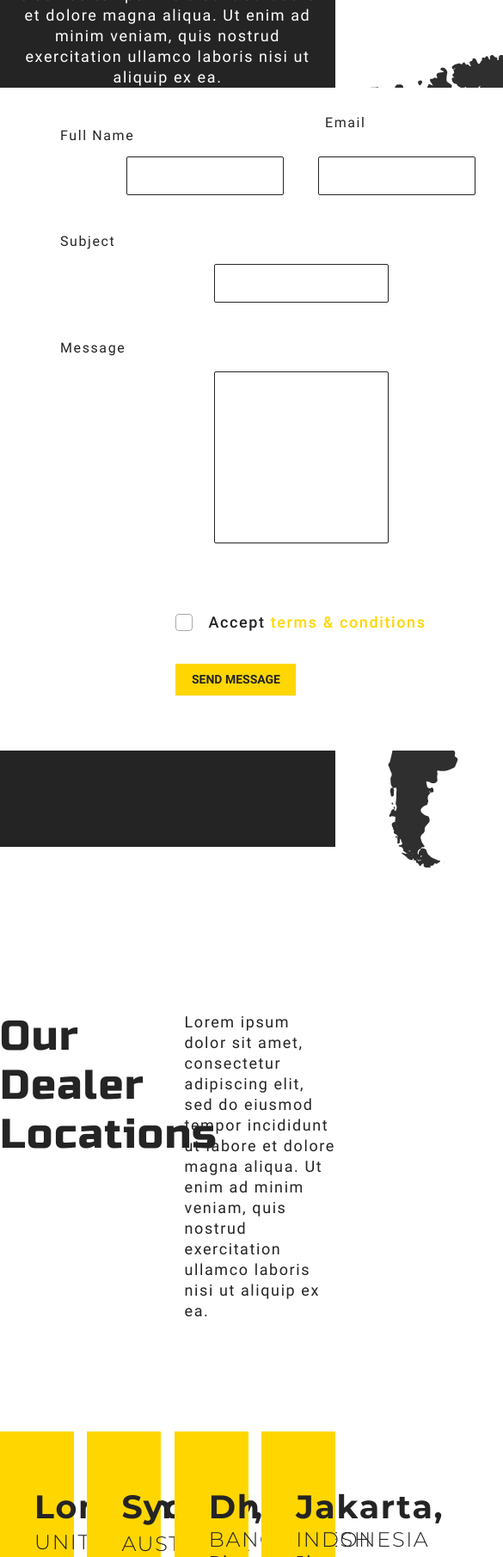
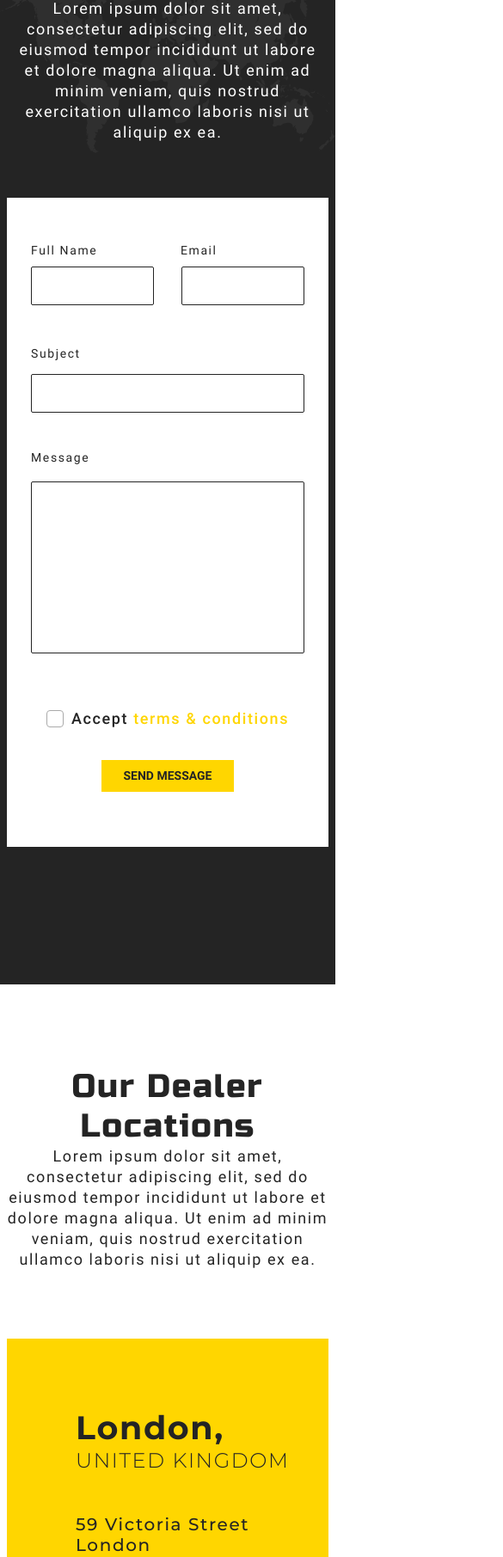
Before and after one commit to Fpsska/KarBox-Online-Store, a website: page app/fifth.html in a window 390 px wide. Shown: the part 189-2000 px from the top of the page at 86% size, 585 px wide, since content can reach past the window. Drawn offline with Linux system fonts and the light colour scheme.

Commit message:
feat: add responsive for fifth page

```diff
--- a/app/fifth.html
+++ b/app/fifth.html
@@ -18,9 +18,9 @@
                 </a>
                 <nav class="menu header__menu" id="header__menu">
                     <ul class="menu__list">
-                        <li class="menu__item" data-menuanchor="home"><a href="#home"
+                        <li class="menu__item active" data-menuanchor="home"><a href="#home"
                                 class="menu__link">Home</a></li>
-                        <li class="menu__item active" data-menuanchor="about"><a href="#about" class="menu__link">About</a>
+                        <li class="menu__item" data-menuanchor="about"><a href="#about" class="menu__link">About</a>
                         </li>
                         <li class="menu__item" data-menuanchor=""><a href="#" class="menu__link">Services</a></li>
                         <li class="menu__item" data-menuanchor="products"><a href="#products"
@@ -39,7 +39,7 @@
                 <nav class="menu header__menu" id="header__menu">
                     <ul class="menu__list">
                         <li class="menu__item active" data-menuanchor="home"><a href="#home"
-                                class="menu__link">About</a>
+                                class="menu__link">Home</a>
                         </li>
                     </ul>
                 </nav>
@@ -48,11 +48,12 @@
         </div>
     </header>
     <!-- /.HEADER -->
-    <section class="contacs bg-dark">
+    <section class="contacts bg-dark">
+
         <div class="container_description">
 
-            <div class="contacs__header">
-                <div class="text">
+            <div class="contacts__header">
+                <div class="text text_fourth">
                     <h3 class="text__subtitle">Contact Us</h3>
                     <p class="text__descrpt">Lorem ipsum dolor sit amet, consectetur adipiscing elit, sed do eiusmod
                         tempor
@@ -60,6 +61,11 @@
                         ullamco laboris nisi ut aliquip ex ea.</p>
                 </div>
 
+                <div class="contacts__background">
+                    <img class="contacts__img " src="../img/mapBackground.svg" alt="map">
+                </div>
+
+                <div class="contacts__form">
                     <div class="form">
 
                         <div class="form__section_1">
@@ -85,14 +91,17 @@
                                 <label for="ch1" class="checkBox__label">Accept <span style="color: #ffd600">terms &
                                         conditions</span></label>
                             </div>
+                            <div class="form__btn">
                                 <button class="btn btn--yellow">SEND MESSAGE</button>
+                            </div>
+                        </div>
+                    </div>
                 </div>
 
             </div>
         </div>
-        </div>
 
-        <div class="contacs__footer bg-light">
+        <div class="contacts__footer bg-light">
             <div class="container_description">
 
 
--- a/app/scss/_global.scss
+++ b/app/scss/_global.scss
@@ -114,6 +114,10 @@ $light-gray: #f9f9f9;
     padding: 8em 0;
     color: #fff;
 }
+
+// .text_fifth {
+//     padding: 8em 0;
+// }
 
 .container {
     max-width: 1600px;
@@ -250,7 +254,6 @@ body {
     background-color: $dark;
     text-transform: uppercase;
     align-items: center;
-    // height: 140px;
     padding: 2em 0;
     width: 100%;
     display: flex;
@@ -306,15 +309,18 @@ body {
     flex-direction: column;
     &__title {
         @extend %rb-medium;
+        z-index: 1;
         font-size: 20px;
         margin-bottom: 16px;
     }
     &__subtitle {
         @extend %rus-regular;
+        z-index: 1;
         font-size: 60px;
         margin-bottom: 42px;
     }
     &__descrpt {
+        z-index: 1;
         max-width: 790px;
         font-size: 18px;
         margin: 0 auto;
@@ -550,7 +556,7 @@ body {
     &__title {
         font-size: 48px;
         @extend %rus-regular;
-        width: 35%;
+        max-width: 35%;
     }
     &__subtitle {
         font-size: 18px;
@@ -563,7 +569,7 @@ body {
         justify-content: space-between;
     }
     &__item {
-        width: 25%;
+        max-width: 25%;
         padding: 4em 1.5em 4em 2.5em;
         display: flex;
         flex-direction: column;
@@ -573,11 +579,9 @@ body {
         display: flex;
         justify-content: space-between;
         flex-direction: row;
-        flex-wrap: wrap;
     }
     &__item {
         width: 22%;
-        height: 27em;
         background-color: $yellow;
     }
     &__city {
@@ -625,22 +629,6 @@ body {
         display: none;
     }
 }
-
-// .position__stage_first {
-//     &::before {
-//         content: url(../img/slash.svg);
-//         position: absolute;
-//         top: 0;
-//         left: 150%;
-//     }
-//     &::after {
-//         content: url(../img/slash.svg);
-//         position: absolute;
-//         top: 0;
-//         left: 540%;
-//     }
-// }
-
 .position__stage.active {
     text-transform: uppercase;
     color: #575757;
@@ -1295,12 +1283,15 @@ body {
     }
 }
 
-.contacs {
-    &::before {
-        content: url(../img/mapBackground.svg);
+.contacts {
+    &__background {
+        z-index: 0;
         position: absolute;
-        top: 30%;
-        left: 10%;
+        top: 13%;
+    }
+    &__img {
+        max-width: 100%;
+        z-index: 0;
     }
     &::after {
         content: url(../img/circleElement.svg);
@@ -1310,25 +1301,28 @@ body {
     }
     &__header {
         position: relative;
-        padding-bottom: 7em;
+        padding-bottom: 10em;
     }
     &__footer {
         padding: 12em 0 10em 0;
     }
     .text {
+        z-index: 1;
         padding: 5em;
     }
 }
 
 .form {
+    max-width: 835px;
+    // max-width: 700px;
     z-index: 1;
     position: relative;
     display: flex;
     flex-direction: column;
     align-items: center;
-    padding: 5em 1.3em 4em 1.3em;
+    // padding: 5em 1.3em 4em 1.3em;
+    padding: 5em 0 4em 0;
     margin: 0 auto;
-    width: 700px;
     color: $dark;
     background-color: $first;
     &__text {
@@ -1338,22 +1332,22 @@ body {
     }
     &__name_title {
         top: 6%;
-        left: 10%;
+        left: 7.5%;
     }
     &__email_title {
-        top: 4%;
+        top: 6%;
         left: 54%;
     }
     &__subject_title {
         top: 22%;
-        left: 10%;
+        left: 7.5%;
     }
     &__message_title {
-        top: 38%;
-        left: 10%;
+        top: 37%;
+        left: 7.5%;
     }
     &__section_1 {
-        //width: 85%;
+        width: 85%;
         display: flex;
         justify-content: space-between;
         .form__name {
@@ -1364,15 +1358,15 @@ body {
         }
     }
     &__section_2 {
-        //width: 85%;
+        width: 85%;
         margin: 5em 0;
         .form__subject {
             width: 100%;
         }
     }
     &__section_3 {
-        //width: 85%;
-        margin-bottom: 5em;
+        width: 85%;
+        margin-bottom: 4em;
         .form__message {
             width: 100%;
             height: 15em;
@@ -1380,7 +1374,9 @@ body {
     }
     &__section_4 {
         color: $dark;
-        max-width: 45%;
+        width: 85%;
+        // width: 100%;
+        text-align: center;
         .btn--yellow {
             width: 100%;
             text-align: center;
@@ -1421,7 +1417,7 @@ body {
                     content: "";
                     position: absolute;
                     top: 1px;
-                    left: 3px;
+                    left: 2.5px;
                     width: 6px;
                     height: 10px;
                     border: 2px solid $dark;
--- a/app/scss/_media.scss
+++ b/app/scss/_media.scss
@@ -12,7 +12,7 @@
         }
     }
     .about {
-        padding: 15em .25em 10em .25em;
+        padding: 15em 0.25em 10em 0.25em;
     }
     .products__cards {
         padding: 5em 1em 5em 1em;
@@ -39,12 +39,12 @@
         padding: 0 0.25em 10em 0.25em;
     }
     .about__info {
-        padding: 0 .25em;
-    }
-    // .about__header {
-    //     padding: 0 0.25em;
-    // }
+        padding: 0 0.25em;
+    }
     // /.THIRD PAGE
+    .contacts__footer {
+        padding: 12em 0.5em 10em 0.5em;
+    }
 }
 
 @media (max-width: 1600px) {
@@ -81,6 +81,11 @@
     .position__stage {
         font-size: 18px;
     }
+    // /.THIRD PAGE
+    .location__title {
+        font-size: 44px;
+        max-width: 100%;
+    }
 }
 
 @media (max-width: 1550px) {
@@ -98,14 +103,6 @@
         left: 6%;
     }
     // /.SECOND PAGE
-    // .position__stage_first {
-    //     &::before {
-    //         left: 140%;
-    //     }
-    //     &::after {
-    //         left: 510%;
-    //     }
-    // }
     .text__subtitle {
         margin-bottom: 0;
     }
@@ -146,11 +143,15 @@
     .position__stage {
         font-size: 16px;
     }
+    // /.THIRD PAGE
+    .location__title {
+        font-size: 42px;
+    }
 }
 
 @media (max-width: 1400px) {
     .about {
-        padding: 10em .25em 5em .25em !important;
+        padding: 10em 0.25em 5em 0.25em !important;
     }
     .about__text {
         padding-right: 1em !important;
@@ -166,9 +167,6 @@
     .advantages {
         margin: 5em 0 5em 0 !important;
     }
-    // .testimonials {
-    //     padding: 8em 0 0 0 !important;
-    // }
     .overview {
         padding: 2em 0 !important;
     }
@@ -214,6 +212,13 @@
     .about__section_5 {
         margin-top: 10em;
     }
+    // /.THIRD PAGE
+    .location__text {
+        margin-bottom: 5em;
+    }
+    .location__title {
+        font-size: 40px;
+    }
 }
 
 @media (max-width: 1366px) {
@@ -242,6 +247,10 @@
     // /.SECOND PAGE
     .card__price_third {
         left: 47%;
+    }
+    // /.THIRD PAGE
+    .location__title {
+        font-size: 38px;
     }
 }
 
@@ -268,9 +277,10 @@
     .about__section_4 {
         padding-left: 1em;
     }
-    // .tabs__position {
-    //     justify-content: none;
-    // }
+    // /.THIRD PAGE
+    .location__item {
+        width: 24%;
+    }
 }
 
 @media (max-width: 1235px) {
@@ -317,6 +327,12 @@
     .tabs__position-stage {
         font-size: 36px;
     }
+    // /.THIRD PAGE
+    .location__item {
+        .response-block__phone {
+            font-size: 14px;
+        }
+    }
 }
 
 @media (max-width: 1200px) {
@@ -346,7 +362,6 @@
     }
     .about {
         padding: 15em 0 10em 0;
-        //padding: 15em 1em 10em 1em;
     }
     .products__cards {
         padding: 0 0.5em 5em 0.5em !important;
@@ -513,6 +528,28 @@
     .tabs__position-stage {
         font-size: 29px;
     }
+    // /.THIRD PAGE
+    .location__wrapper {
+        flex-wrap: wrap;
+    }
+    .location__item {
+        min-width: 48%;
+        margin-bottom: 2.5em;
+        padding: 6em 1.5em 6em 4em;
+    }
+    .location__country {
+        margin-bottom: 2em;
+    }
+    .location__item-subtitle {
+        margin-bottom: 2em;
+    }
+    .location__text {
+        flex-direction: column;
+        text-align: center;
+    }
+    .location__subtitle {
+        width: auto;
+    }
 }
 
 @media (max-width: 1024px) {
@@ -758,6 +795,10 @@
     }
     .about_big {
         padding: 3em 0 5em 0 !important;
+    }
+    // /.THIRD PAGE
+    .contacts__footer {
+        padding: 8em 0.5em 5em 0.5em;
     }
 }
 
@@ -911,10 +952,6 @@
     .footer-input__title {
         margin-bottom: 0 !important;
     }
-    // .img {
-    //     height: 100vh !important;
-    //     height: 50vh !important;
-    // }
     // /.MAIN PAGE
     .btn--yellow {
         width: 12em !important;
@@ -934,7 +971,6 @@
     }
 }
 
-
 @media (max-width: 768px) {
     .bar {
         display: none;
@@ -961,9 +997,6 @@
     .information__price {
         margin: 0.5em 0 0 2.3em !important;
     }
-    // .img {
-    //     height: 50vh !important;
-    // }
     .products {
         .text {
             &::before {
@@ -1043,6 +1076,21 @@
     }
     .card__price_third {
         left: 37%;
+    }
+    // /.THIRD PAGE
+    .contacts__form {
+        padding: 0 0.5em;
+    }
+    .form__btn {
+        .btn--yellow {
+            width: 11em !important;
+        }
+    }
+    .form__section_4 {
+        min-width: 55%;
+    }
+    .checkBox {
+        justify-content: center;
     }
 }
 
@@ -1175,13 +1223,6 @@
     .sort__relult {
         width: 100%;
     }
-    // .relult_text {
-    //     text-align: start;
-    // }
-    // .sort__option {
-    //     margin: 0 0 0 auto;
-    //     padding: 0 3em 0 0 !important;
-    // }
     .relult_text {
         text-align: center;
         padding-left: 0;
@@ -1209,6 +1250,13 @@
     .skills__img {
         margin: 0 auto 2em auto;
     }
+    // /.FOURTH PAGE
+    .form__subject_title {
+        top: 20%;
+    }
+    .form__message_title {
+        top: 35%;
+    }
 }
 
 @media (max-width: 600px) {
@@ -1221,7 +1269,6 @@
     }
     .img {
         height: 100vh !important;
-        //height: 50vh !important;
     }
     .slick-dots {
         top: 90% !important;
@@ -1310,6 +1357,28 @@
     }
     .card__price_third {
         left: 50%;
+    }
+    // /.THIRD PAGE
+    .checkBox__label {
+        margin-left: 0.5em !important;
+    }
+    .form__section_4 {
+        min-width: 100%;
+    }
+    .location__item {
+        padding: 5em 1.5em 5em 2em;
+    }
+    .form__email_title {
+        top: 7%;
+    }
+    .form__name_title {
+        top: 7%;
+    }
+    .form__subject_title {
+        top: 23%;
+    }
+    .form__message_title {
+        top: 39%;
     }
 }
 
@@ -1318,7 +1387,7 @@
         height: 320px !important;
     }
     .services__section_1 {
-        padding: 4em .5em;
+        padding: 4em 0.5em;
     }
     .services__section_2 {
         padding: 6em 0 5em 0;
@@ -1327,7 +1396,6 @@
         margin-top: 0;
     }
     .img {
-        // height: 100vh !important;
         height: 50vh !important;
     }
     .advantages {
@@ -1380,6 +1448,16 @@
     }
     .tabs__position-stage {
         font-size: 24px;
+    }
+    // /.THIRD PAGE
+    .location__item {
+        min-width: 100%;
+        padding: 5em 1.5em 5em 5em;
+    }
+    .location__item {
+        .response-block__phone {
+            font-size: 16px !important;
+        }
     }
 }
 
@@ -1541,6 +1619,10 @@
     }
     .response-block__phone_black {
         padding: 2.5em 1em !important;
+    }
+    // /.THIRD PAGE
+    .form__text {
+        font-size: 14px;
     }
 }
 
@@ -1859,22 +1941,15 @@
     .tabs__menu {
         display: none;
     }
-    // .tabs__slider {
-    //     max-width: 100%;
-    //     display: flex;
-    //     .tabs__position {
-    //         justify-content: center;
-    //     }
-    // }
     .position__img {
         display: none;
     }
     .position__item {
-        padding-left: .5em;
+        padding-left: 0.5em;
     }
     .position__img-mobile {
         display: block;
-        margin-left: .75em;
+        margin-left: 0.75em;
     }
     .rating {
         padding: 10em 1em !important;
@@ -1884,6 +1959,18 @@
     }
     .card__price_third {
         left: 60%;
+    }
+    // /.THIRD PAGE
+    .contacts__background {
+        top: 5%;
+    }
+    .contacts__footer {
+        padding: 6em 0.5em 5em 0.5em;
+    }
+    .location__item {
+        .response-block__phone {
+            padding: 1.05em 1em !important;
+        }
     }
 }
 
@@ -1895,7 +1982,7 @@
         font-size: 12px;
     }
     .position__item {
-        padding-left: .5em;
+        padding-left: 0.5em;
     }
     .position__img {
         margin-left: 0;
@@ -1913,7 +2000,7 @@
         height: 200px;
     }
     .about__footer {
-        padding: 0 .25em 5em .25em;
+        padding: 0 0.25em 5em 0.25em;
     }
     .card__price_third {
         left: 55%;
@@ -1921,6 +2008,7 @@
     .testimonials {
         padding: 1em 0 0 0 !important;
     }
+    // /.FOURTH PAGE
 }
 
 @media (max-width: 320px) {
@@ -1986,7 +2074,7 @@
         margin-left: 0;
     }
     .position__item {
-        padding-left: .25em;
+        padding-left: 0.25em;
     }
     .rating {
         padding: 6em 1em !important;
@@ -1998,7 +2086,7 @@
         font-size: 16px;
     }
     .selection__wrapper {
-        padding: 0.85em 0.65em 0.25em 0 !important;;
+        padding: 0.85em 0.65em 0.25em 0 !important;
     }
     .selection__btn {
         width: 100% !important;
@@ -2013,4 +2101,11 @@
     .card__price_third {
         left: 50%;
     }
+    // /.THIRD PAGE
+    .location__item {
+        padding: 5em 1.5em 5em 2em;
+    }
+    .checkBox__label {
+        font-size: 16px !important;
+    }
 }
--- a/app/scss/style.scss
+++ b/app/scss/style.scss
@@ -266,9 +266,6 @@
     background-image: url(../img/about-v1.3.jpg);
 }
 
-// .about__section_1 {
-//     width: 50%;
-// }
 .about__text_fourt {
     margin-top: 5em;
 }
@@ -296,7 +293,6 @@
 .about__contacts {
     display: flex;
     justify-content: space-between;
-    // max-width: 590px;
     width: 100%;
 }
 
```
Also changed, not shown: app/css/style.min.css. Lines whose indentation alone changed are shown as unchanged.
